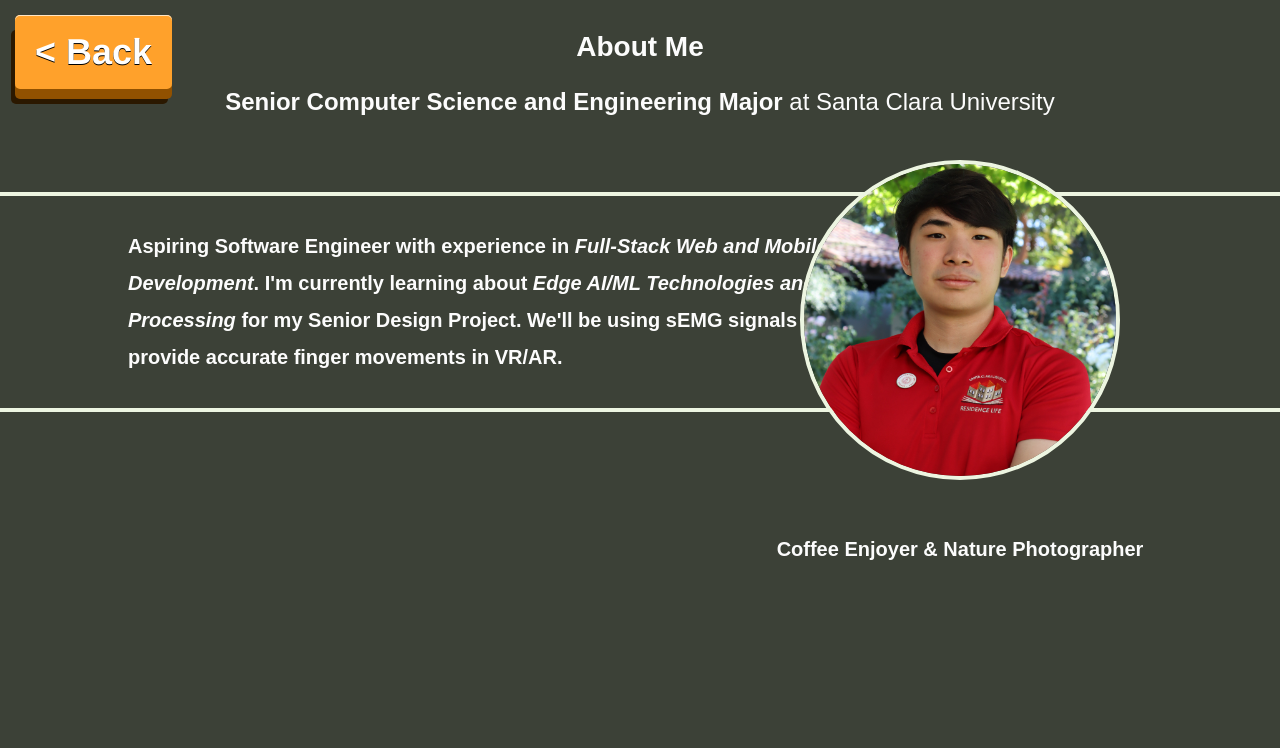
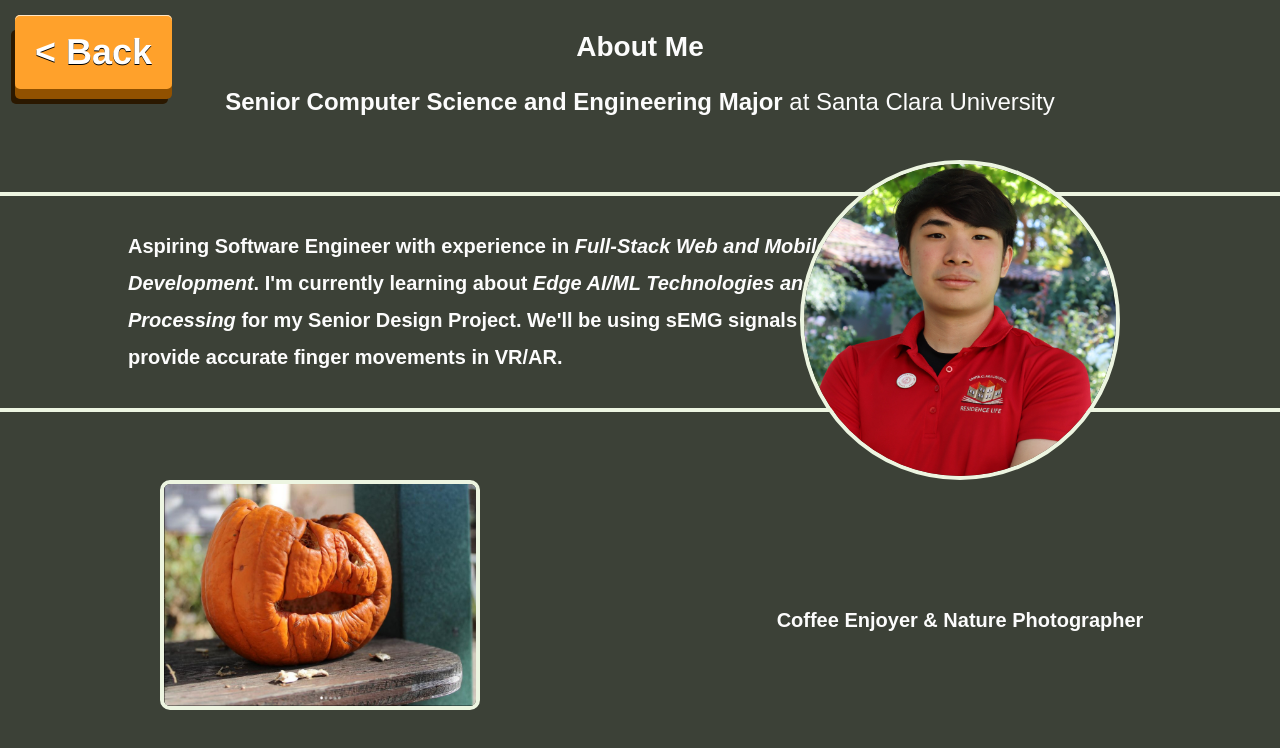
Before and after one commit to RaphaLK/RaphaLK.github.io, a React (Create React App) app: page / in a window 1280 px wide. Both pictures are taken after a click on the item "About Me". Shown: the top 748 px of the page. Built offline with nearby package versions, Linux system fonts and the light colour scheme.

Commit message:
yurrrr added pumpkin image, added projects

```diff
--- a/src/components/About.js
+++ b/src/components/About.js
@@ -2,6 +2,7 @@ import React from "react";
 import BackButton from "./ReturnToHome";
 import "../styles/AboutMe.css";
 import MyPhoto from "../assets/MyPhoto.jpg";
+import Pumpkin from "../assets/Photography.png"
 
 const About = ({ backFunction, animations}) => {
   return (
@@ -31,8 +32,8 @@ const About = ({ backFunction, animations}) => {
           <div className="ImageContainer">
             <img src={MyPhoto} className="ImageStyling"/>
           </div>
-          <div className="">
-
+          <div className="PhotographyContainer">
+            <img src={Pumpkin} className="PhotographyStyle"/>
           </div>
           <div className="Co_En_Na_Ph">
             <p className="Description2">Coffee Enjoyer & Nature Photographer</p>
--- a/src/components/Projects.js
+++ b/src/components/Projects.js
@@ -23,18 +23,56 @@ const Projects = ({ backFunction }) => {
         <div className="right_page">
           <p className="title">What am I working on these days?</p>
           <div className="project_intro">
-            <p className="proj_intro_text"> Currently I have a 3 projects in progress. I'm developing a mobile app which focuses on public transport
-              for SCU students. I'm also working with two friends to develop a website which scrapes our University's registration
-              system and allows students to identify their degree progress. Finally, for my Senior capstone project we're processing
-              EMG signals and applying ML algorithms to accurately predict finger movements in VR and AR.
+            <p className="proj_intro_text">
+              {" "}
+              Currently I have a 3 projects in progress. I'm developing a mobile
+              app which focuses on public transport for SCU students. I'm also
+              working with two friends to develop a website which scrapes our
+              University's registration system and allows students to identify
+              their degree progress. Finally, for my Senior capstone project
+              we're processing EMG signals and applying ML algorithms to
+              accurately predict finger movements in VR and AR.
             </p>
+          </div>
+          <div className="grid grid-cols-2">
+            <div className="project_image1"></div>
+            <div className="project1">
+              <p className="proj_intro_text">License Quest</p>
+            </div>
 
+            <div className="project1">
+              <p className="proj_intro_text">BroncoTransit</p>
+            </div>
+            <div className="project_image1"></div>
+
+            <div className="project_image1"></div>
+            <div className="project1">
+              <p className="proj_intro_text">Allescan</p>
+            </div>
+
+            <div className="project1">
+              <p className="proj_intro_text">Personal Website</p>
+            </div>
+            <div className="project_image1"></div>
+
+            <div className="project_image1"></div>
+            <div className="project1">
+              <p className="proj_intro_text">Tweet Generator</p>
+            </div>
+
+            <div className="project1">
+              <p className="proj_intro_text">React-Native Bottom Tab Navigator & Draggable Bottom Sheet</p>
+            </div>
+            <div className="project_image1"></div>
+
+            <div className="project_image1"></div>
+            <div className="project1">
+              <p className="proj_intro_text">Search & Filter System (Web Development Lab)</p>
+            </div>
           </div>
         </div>
       </div>
-      <div>
-
-      </div>
+      <div></div>
     </div>
   );
 };
--- a/src/styles/AboutMe.css
+++ b/src/styles/AboutMe.css
@@ -58,6 +58,18 @@
   @apply border-solid border-4 border-offWhite;
 }
 
+.PhotographyStyle {
+  width: 50%;
+  border-radius: 10px;
+  @apply border-solid border-4 border-offWhite;
+}
+
+.PhotographyContainer {
+  align-items: center;
+  justify-content: center;
+  display: flex;
+}
+
 
 .Co_En_Na_Ph {
   display: flex;
```
